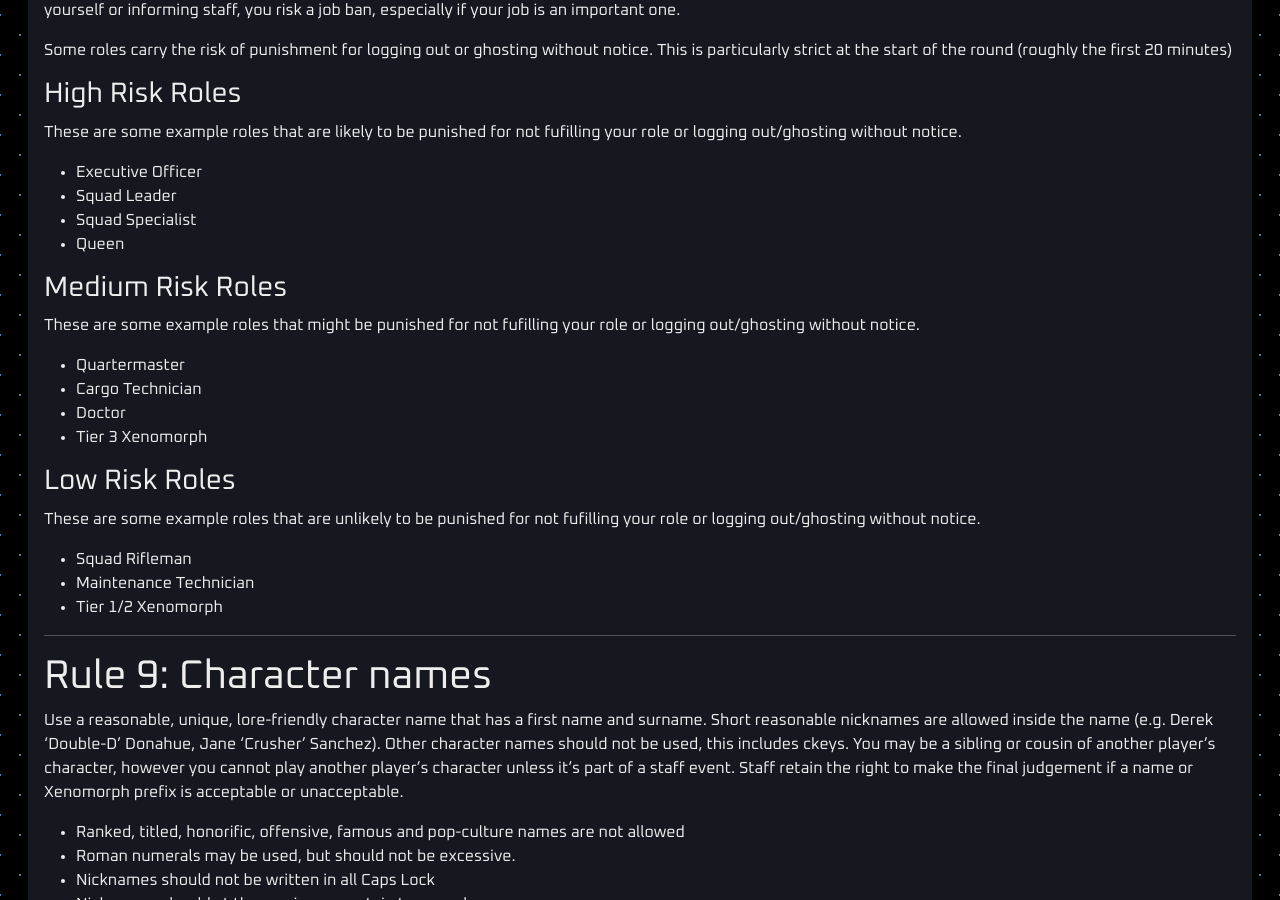
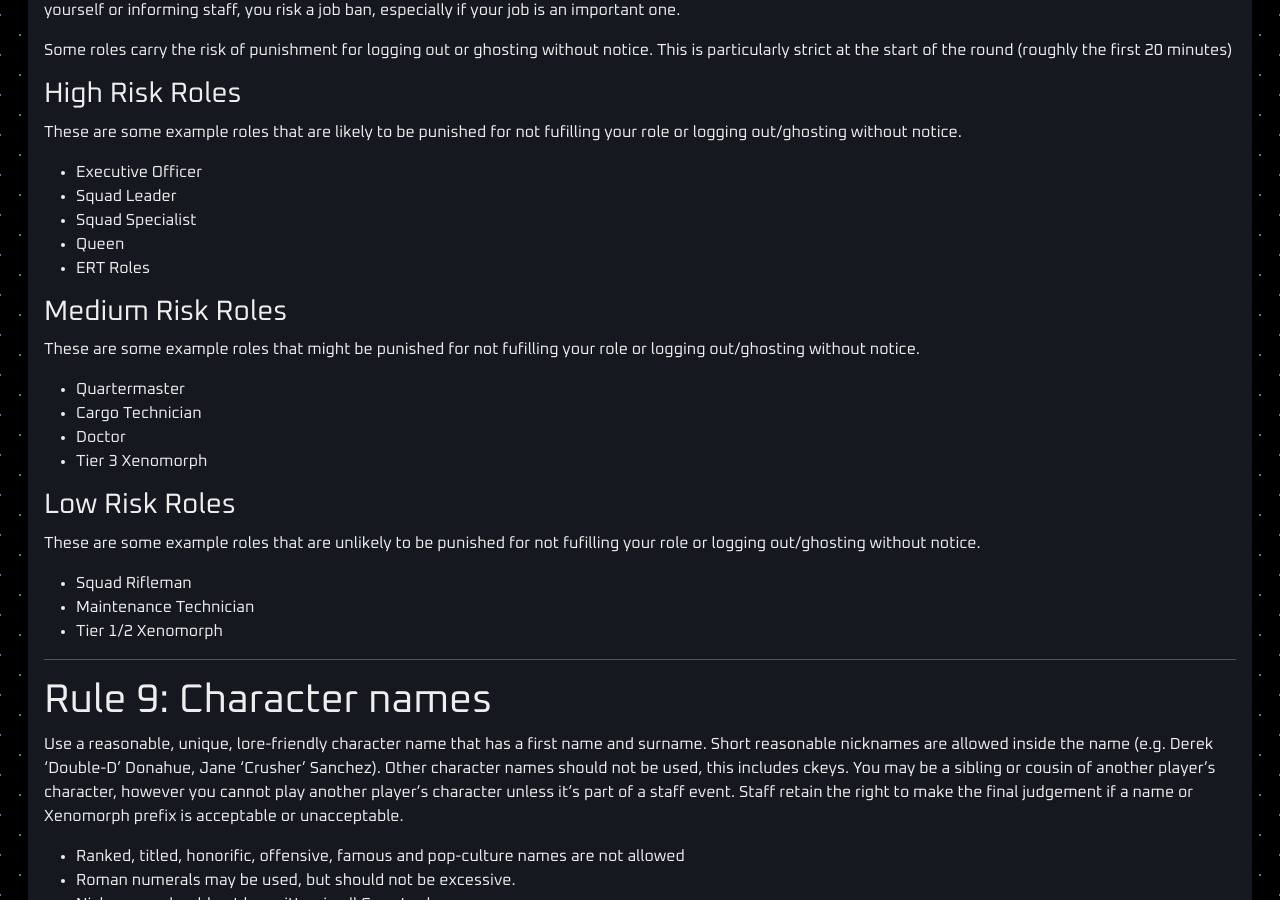
Before and after one commit to cmss13-devs/web, a Jekyll site: the page built from rules.md, in a window 1280 px wide and 900 px high, scrolled down 9465 px. Built offline with Jekyll 4.4.1, drawn with Linux system fonts in a browser that asks for light colours.

Commit message:
Update rules.md
Adding "ERT Roles" to the list of Rule 8 - High Risk Roles

```diff
--- a/rules.md
+++ b/rules.md
@@ -362,6 +362,7 @@ These are some example roles that are likely to be punished for not fufilling yo
 - Squad Leader
 - Squad Specialist
 - Queen
+- ERT Roles
 
 ### Medium Risk Roles
 
```
